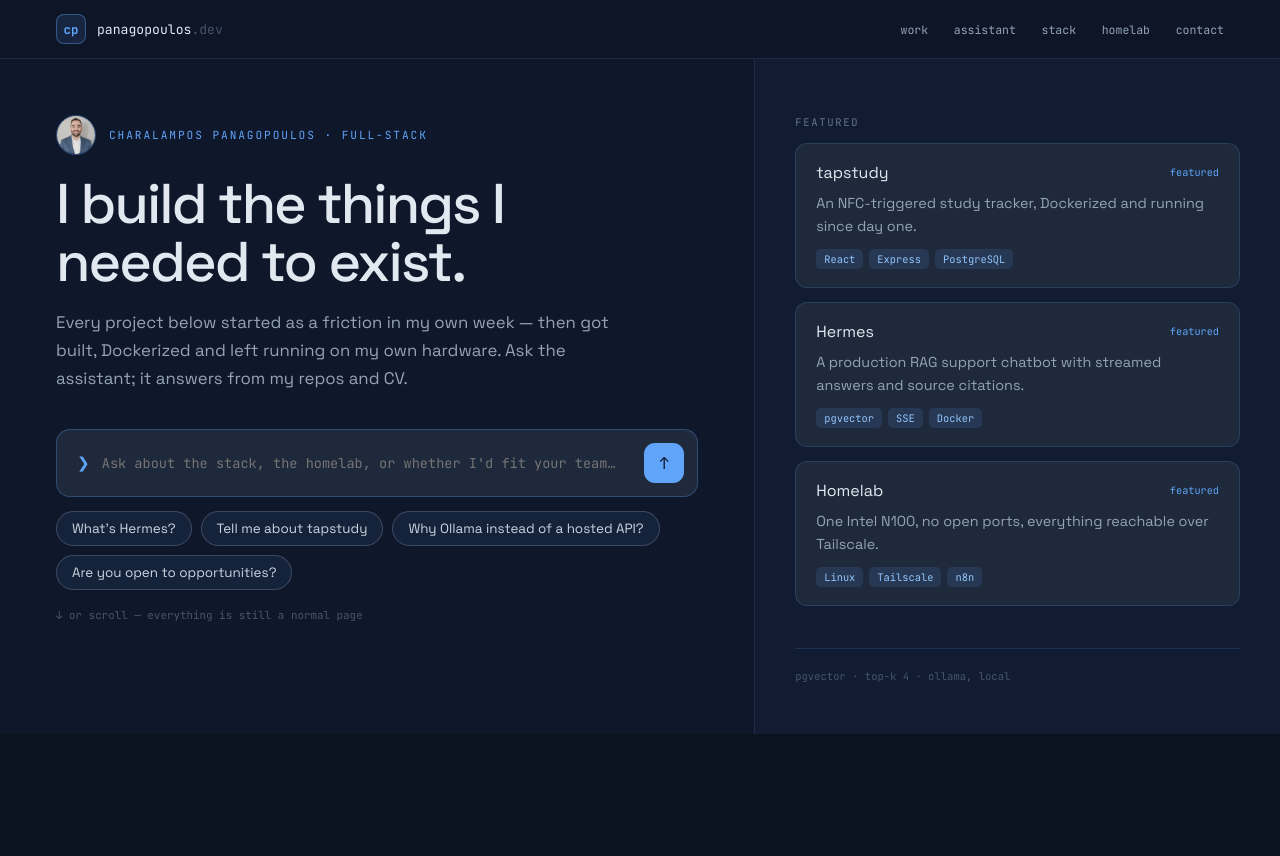
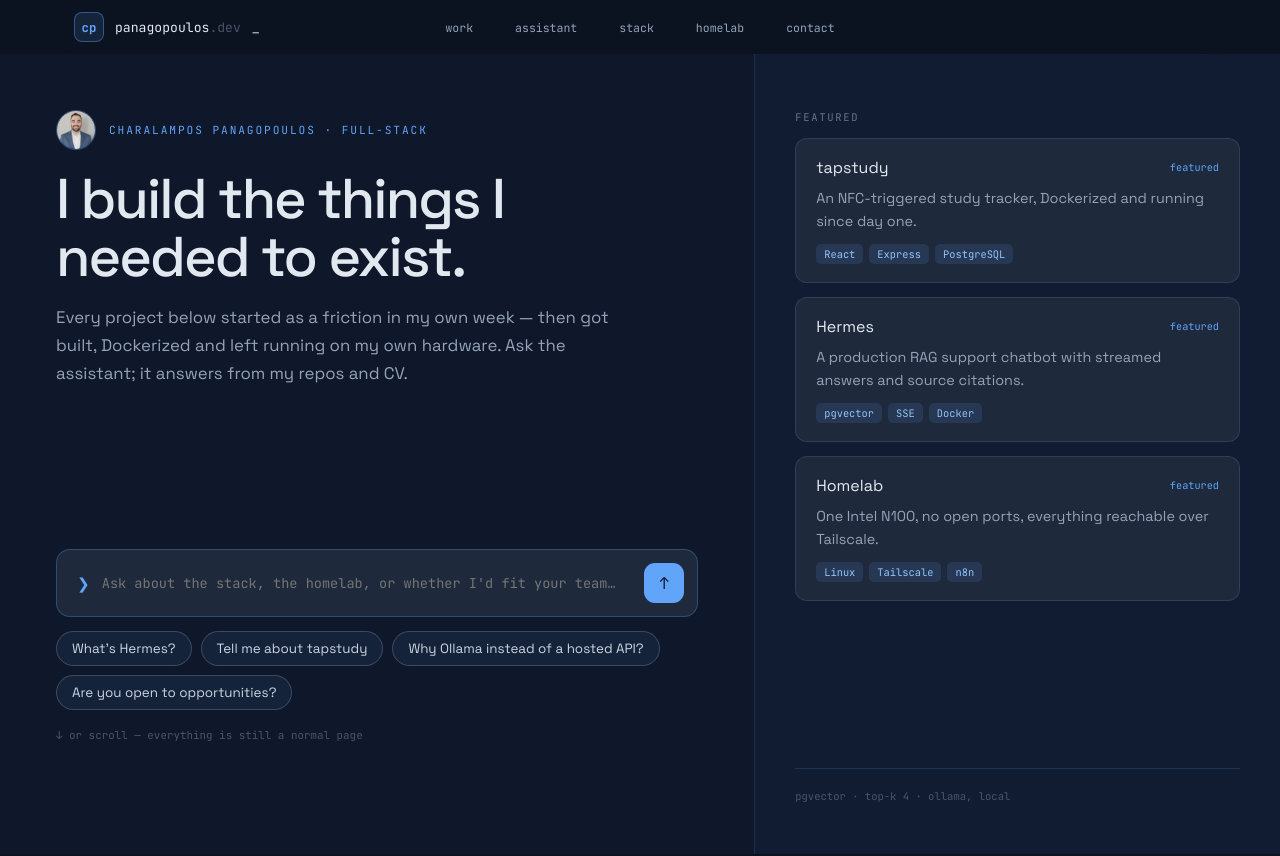
Before and after one commit to c-panagopoulos/Personal-Website, a React (Vite) app in the folder client/: page / in a window 1280 px wide. Shown: the top 856 px of the page. Built offline with nearby package versions, Linux system fonts and the light colour scheme.

Commit message:
Replace nav with resizable scroll-shrink navbar, make hero fill viewport

```diff
--- a/client/src/components/NavBar.jsx
+++ b/client/src/components/NavBar.jsx
@@ -1,20 +1,66 @@
-export default function NavBar() {
+import { useState } from "react";
+import {
+  Navbar,
+  NavBody,
+  NavItems,
+  MobileNav,
+  MobileNavHeader,
+  MobileNavMenu,
+  MobileNavToggle,
+} from "./ResizableNavbar.jsx";
+
+const LINKS = [
+  { name: "work", link: "#scene-01" },
+  { name: "assistant", link: "#assistant" },
+  { name: "stack", link: "#stack" },
+  { name: "homelab", link: "#homelab" },
+  { name: "contact", link: "#contact" },
+];
+
+function Brand({ visible }) {
   return (
-    <nav className="nav">
     <div className="nav__brand">
       <div className="nav__mark">cp</div>
+      {!visible && (
+        <>
           <span className="nav__name">
             panagopoulos<span>.dev</span>
           </span>
           <span className="nav__name caret">_</span>
+        </>
+      )}
     </div>
-      <div className="nav__links">
-        <a href="#scene-01">work</a>
-        <a href="#assistant">assistant</a>
-        <a href="#stack">stack</a>
-        <a href="#homelab">homelab</a>
-        <a href="#contact">contact</a>
-      </div>
-    </nav>
   );
 }
+
+export default function NavBar() {
+  const [mobileOpen, setMobileOpen] = useState(false);
+
+  return (
+    <Navbar>
+      <NavBody>
+        <Brand />
+        <NavItems items={LINKS} />
+      </NavBody>
+
+      <MobileNav>
+        <MobileNavHeader>
+          <Brand />
+          <MobileNavToggle isOpen={mobileOpen} onClick={() => setMobileOpen((v) => !v)} />
+        </MobileNavHeader>
+        <MobileNavMenu isOpen={mobileOpen}>
+          {LINKS.map((item) => (
+            <a
+              key={item.link}
+              href={item.link}
+              className="resizable-navbar__mobile-link"
+              onClick={() => setMobileOpen(false)}
+            >
+              {item.name}
+            </a>
+          ))}
+        </MobileNavMenu>
+      </MobileNav>
+    </Navbar>
+  );
+}
--- /dev/null
+++ b/client/src/components/ResizableNavbar.jsx
@@ -0,0 +1,127 @@
+// Ported from Aceternity UI's "Resizable Navbar" to plain JS — no
+// TypeScript, no Tailwind, no @tabler/icons-react (inline SVGs instead).
+// `motion` was already a real dependency (MotionCarousel), so the scroll-
+// driven shrink animation and the hover-highlight/mobile-menu transitions
+// are kept exactly as built: framer-motion springs, not CSS transitions.
+import { useRef, useState, Children, isValidElement, cloneElement } from "react";
+import { motion, AnimatePresence, useScroll, useMotionValueEvent } from "motion/react";
+
+export function Navbar({ children, className = "" }) {
+  const ref = useRef(null);
+  const { scrollY } = useScroll({ target: ref, offset: ["start start", "end start"] });
+  const [visible, setVisible] = useState(false);
+
+  useMotionValueEvent(scrollY, "change", (latest) => {
+    setVisible(latest > 100);
+  });
+
+  return (
+    <motion.div ref={ref} className={`resizable-navbar ${className}`}>
+      {Children.map(children, (child) => (isValidElement(child) ? cloneElement(child, { visible }) : child))}
+    </motion.div>
+  );
+}
+
+export function NavBody({ children, className = "", visible }) {
+  return (
+    <motion.div
+      animate={{
+        backdropFilter: visible ? "blur(12px)" : "none",
+        boxShadow: visible ? "0 8px 32px rgba(2, 6, 16, 0.45), 0 0 0 1px rgba(96, 165, 250, 0.14)" : "none",
+        width: visible ? "42%" : "100%",
+        y: visible ? 14 : 0,
+      }}
+      transition={{ type: "spring", stiffness: 200, damping: 50 }}
+      style={{ minWidth: 460 }}
+      className={`resizable-navbar__body ${visible ? "resizable-navbar__body--visible" : ""} ${className}`}
+    >
+      {/* Match the original: NavBody clones `visible` onto its own children
+          too, so the logo/items can compact themselves as it shrinks. */}
+      {Children.map(children, (child) => (isValidElement(child) ? cloneElement(child, { visible }) : child))}
+    </motion.div>
+  );
+}
+
+export function NavItems({ items, className = "", onItemClick, visible }) {
+  const [hovered, setHovered] = useState(null);
+
+  return (
+    <motion.div
+      onMouseLeave={() => setHovered(null)}
+      className={`resizable-navbar__items ${visible ? "resizable-navbar__items--compact" : ""} ${className}`}
+    >
+      {items.map((item, idx) => (
+        <a
+          key={item.link}
+          href={item.link}
+          onMouseEnter={() => setHovered(idx)}
+          onClick={onItemClick}
+          className="resizable-navbar__item"
+        >
+          {hovered === idx && (
+            <motion.div layoutId="resizable-navbar-hover" className="resizable-navbar__item-highlight" />
+          )}
+          <span className="resizable-navbar__item-label">{item.name}</span>
+        </a>
+      ))}
+    </motion.div>
+  );
+}
+
+export function MobileNav({ children, className = "", visible }) {
+  return (
+    <motion.div
+      animate={{
+        backdropFilter: visible ? "blur(12px)" : "none",
+        boxShadow: visible ? "0 8px 32px rgba(2, 6, 16, 0.45), 0 0 0 1px rgba(96, 165, 250, 0.14)" : "none",
+        width: visible ? "94%" : "100%",
+        borderRadius: visible ? "16px" : "22px",
+        y: visible ? 14 : 0,
+      }}
+      transition={{ type: "spring", stiffness: 200, damping: 50 }}
+      className={`resizable-navbar__mobile ${visible ? "resizable-navbar__mobile--visible" : ""} ${className}`}
+    >
+      {children}
+    </motion.div>
+  );
+}
+
+export function MobileNavHeader({ children, className = "" }) {
+  return <div className={`resizable-navbar__mobile-header ${className}`}>{children}</div>;
+}
+
+export function MobileNavMenu({ children, className = "", isOpen }) {
+  return (
+    <AnimatePresence>
+      {isOpen && (
+        <motion.div
+          initial={{ opacity: 0, y: -8 }}
+          animate={{ opacity: 1, y: 0 }}
+          exit={{ opacity: 0, y: -8 }}
+          className={`resizable-navbar__mobile-menu ${className}`}
+        >
+          {children}
+        </motion.div>
+      )}
+    </AnimatePresence>
+  );
+}
+
+export function MobileNavToggle({ isOpen, onClick }) {
+  return (
+    <button type="button" className="resizable-navbar__toggle" onClick={onClick} aria-label={isOpen ? "Close menu" : "Open menu"}>
+      {isOpen ? (
+        <svg width="20" height="20" viewBox="0 0 24 24" fill="none" stroke="currentColor" strokeWidth="1.8" strokeLinecap="round">
+          <line x1="6" y1="6" x2="18" y2="18" />
+          <line x1="18" y1="6" x2="6" y2="18" />
+        </svg>
+      ) : (
+        <svg width="20" height="20" viewBox="0 0 24 24" fill="none" stroke="currentColor" strokeWidth="1.8" strokeLinecap="round">
+          <line x1="4" y1="7" x2="20" y2="7" />
+          <line x1="4" y1="12" x2="20" y2="12" />
+          <line x1="4" y1="17" x2="20" y2="17" />
+        </svg>
+      )}
+    </button>
+  );
+}
--- a/client/src/styles/global.css
+++ b/client/src/styles/global.css
@@ -112,19 +112,150 @@ button {
   }
 }
 
-/* --- Nav --- */
-.nav {
+/* --- Nav (Aceternity "Resizable Navbar", restyled) --- */
+.resizable-navbar {
   position: sticky;
   top: 0;
+  z-index: 40;
+  width: 100%;
+}
+.resizable-navbar__body {
+  position: relative;
+  z-index: 60;
+  margin: 0 auto;
+  display: none;
+  width: 100%;
+  max-width: 1180px;
+  min-width: 0;
+  flex-direction: row;
+  align-items: center;
+  justify-content: space-between;
+  border-radius: 999px;
+  background: transparent;
+  padding: 12px 24px;
+}
+@media (min-width: 1024px) {
+  .resizable-navbar__body {
+    display: flex;
+  }
+}
+.resizable-navbar__body--visible {
+  background: rgba(15, 23, 42, 0.88);
+  border: 1px solid var(--border);
+}
+.resizable-navbar__items {
+  position: absolute;
+  inset: 0;
+  display: none;
+  flex: 1;
+  flex-direction: row;
+  align-items: center;
+  justify-content: center;
+  gap: 6px;
+  font-family: var(--font-mono);
+  font-size: 0.72rem;
+}
+@media (min-width: 1024px) {
+  .resizable-navbar__items {
+    display: flex;
+  }
+}
+.resizable-navbar__item {
+  position: relative;
+  padding: 8px 18px;
+  color: var(--text-secondary);
+  text-decoration: none;
+  transition: color 0.25s cubic-bezier(0.2, 0.7, 0.2, 1), padding 0.25s cubic-bezier(0.2, 0.7, 0.2, 1);
+}
+.resizable-navbar__items--compact {
+  gap: 0;
+}
+.resizable-navbar__items--compact .resizable-navbar__item {
+  padding: 8px 11px;
+}
+.resizable-navbar__item:hover {
+  color: var(--accent);
+}
+.resizable-navbar__item-highlight {
+  position: absolute;
+  inset: 0;
+  border-radius: 999px;
+  background: rgba(96, 165, 250, 0.12);
+}
+.resizable-navbar__item-label {
+  position: relative;
   z-index: 20;
-  background: rgba(15, 23, 42, 0.82);
-  backdrop-filter: blur(14px);
-  border-bottom: 1px solid var(--border);
-  padding: 14px 56px;
-  display: flex;
+}
+
+.resizable-navbar__mobile {
+  position: relative;
+  z-index: 50;
+  margin: 0 auto;
+  display: flex;
+  width: 100%;
+  max-width: calc(100vw - 32px);
+  flex-direction: column;
   align-items: center;
   justify-content: space-between;
-}
+  background: transparent;
+  padding: 12px 16px;
+}
+@media (min-width: 1024px) {
+  .resizable-navbar__mobile {
+    display: none;
+  }
+}
+.resizable-navbar__mobile--visible {
+  background: rgba(15, 23, 42, 0.92);
+  border: 1px solid var(--border);
+}
+.resizable-navbar__mobile-header {
+  display: flex;
+  width: 100%;
+  flex-direction: row;
+  align-items: center;
+  justify-content: space-between;
+}
+.resizable-navbar__toggle {
+  display: flex;
+  align-items: center;
+  justify-content: center;
+  width: 36px;
+  height: 36px;
+  border-radius: 10px;
+  border: 1px solid var(--border);
+  background: rgba(96, 165, 250, 0.08);
+  color: var(--text-primary);
+  cursor: pointer;
+}
+.resizable-navbar__mobile-menu {
+  position: absolute;
+  inset-inline: 16px;
+  top: 68px;
+  z-index: 50;
+  display: flex;
+  flex-direction: column;
+  gap: 4px;
+  border-radius: 14px;
+  background: rgba(15, 23, 42, 0.97);
+  border: 1px solid var(--border);
+  padding: 14px;
+  box-shadow: 0 20px 50px rgba(2, 6, 16, 0.5);
+}
+.resizable-navbar__mobile-link {
+  padding: 12px 14px;
+  border-radius: 8px;
+  font-family: var(--font-mono);
+  font-size: 0.82rem;
+  color: var(--text-secondary);
+  text-decoration: none;
+  transition: color 0.25s cubic-bezier(0.2, 0.7, 0.2, 1), background 0.25s cubic-bezier(0.2, 0.7, 0.2, 1);
+}
+.resizable-navbar__mobile-link:hover {
+  color: var(--accent);
+  background: rgba(96, 165, 250, 0.08);
+}
+
 .nav__brand {
   display: flex;
   align-items: center;
@@ -152,32 +283,11 @@ button {
 .nav__name span {
   color: var(--text-quiet);
 }
-.nav__links {
-  display: flex;
-  gap: 1.6rem;
-  font-family: var(--font-mono);
-  font-size: 0.72rem;
-}
-.nav__links a {
-  color: var(--text-secondary);
-  text-decoration: none;
-  transition: color 0.25s ease;
-}
-.nav__links a:hover {
-  color: var(--accent);
-}
-
-@media (max-width: 720px) {
-  .nav__links {
-    display: none;
-  }
-}
-
 /* --- Hero --- */
 .hero {
   display: grid;
   grid-template-columns: 1.18fr 0.82fr;
-  min-height: calc(100vh - 148px);
+  min-height: 100vh;
   background: var(--bg-panel-a);
 }
 @media (max-width: 900px) {
```
Lines whose indentation alone changed are shown as unchanged.
